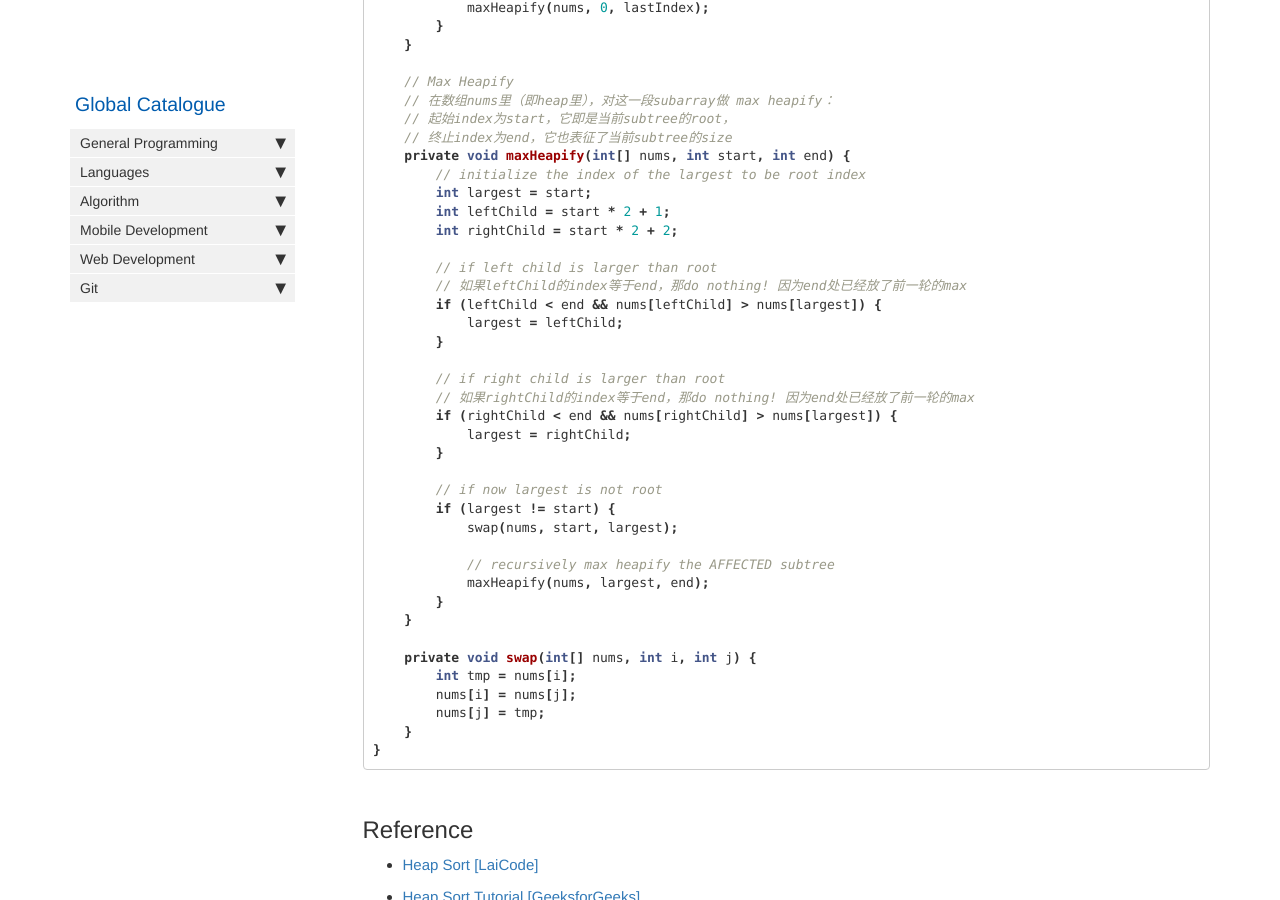
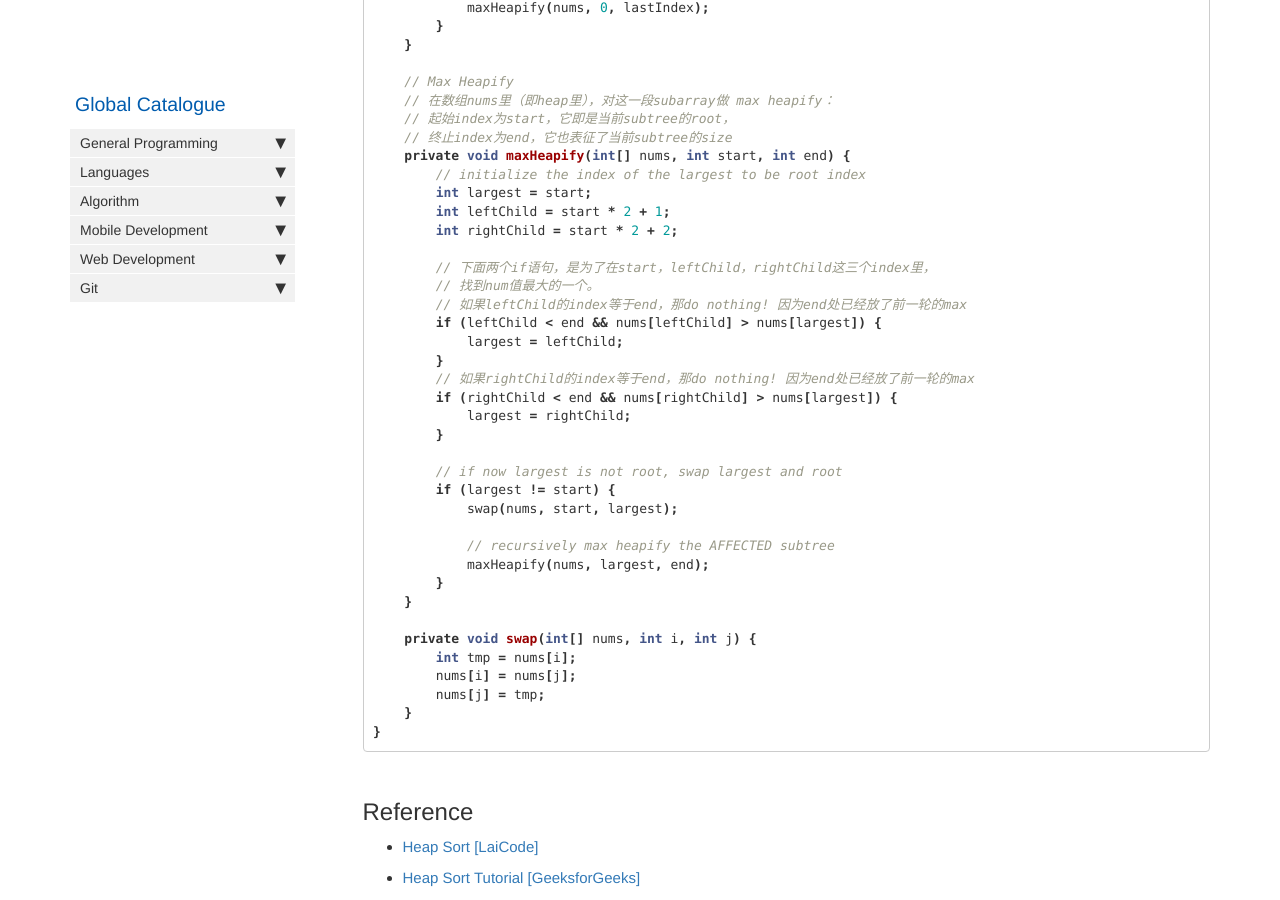
Before and after one commit to HungryOrc/hungryorc.github.io, a Jekyll site: the page built from pages/algorithm/algorithm_heap_sort_and_heapify.md, in a window 1280 px wide and 900 px high, scrolled down 1309 px. Built offline with Jekyll 4.4.1, drawn with Linux system fonts in a browser that asks for light colours; nearby versions of some CDN libraries; comment, search, counter and statistics services are not loaded.

Commit message:
Update algorithm_heap_sort_and_heapify.md

```diff
--- a/pages/algorithm/algorithm_heap_sort_and_heapify.md
+++ b/pages/algorithm/algorithm_heap_sort_and_heapify.md
@@ -64,19 +64,18 @@ public class Solution {
         int leftChild = start * 2 + 1;
         int rightChild = start * 2 + 2;
 
-        // if left child is larger than root
+        // 下面两个if语句，是为了在start，leftChild，rightChild这三个index里，
+        // 找到num值最大的一个。
         // 如果leftChild的index等于end，那do nothing! 因为end处已经放了前一轮的max
         if (leftChild < end && nums[leftChild] > nums[largest]) {
             largest = leftChild;
         }
-
-        // if right child is larger than root
         // 如果rightChild的index等于end，那do nothing! 因为end处已经放了前一轮的max
         if (rightChild < end && nums[rightChild] > nums[largest]) {
             largest = rightChild;
         }
 
-        // if now largest is not root
+        // if now largest is not root, swap largest and root
         if (largest != start) {
             swap(nums, start, largest);
 
```
